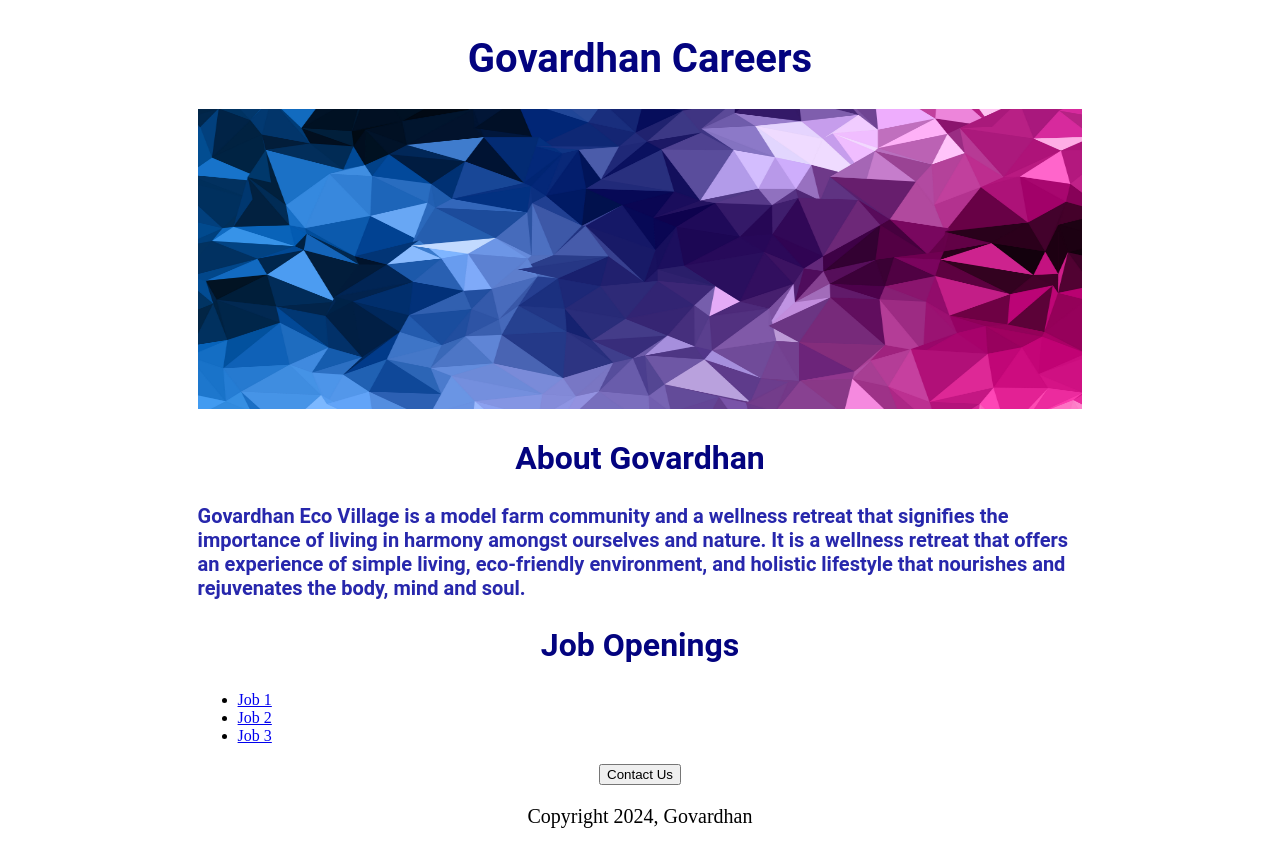
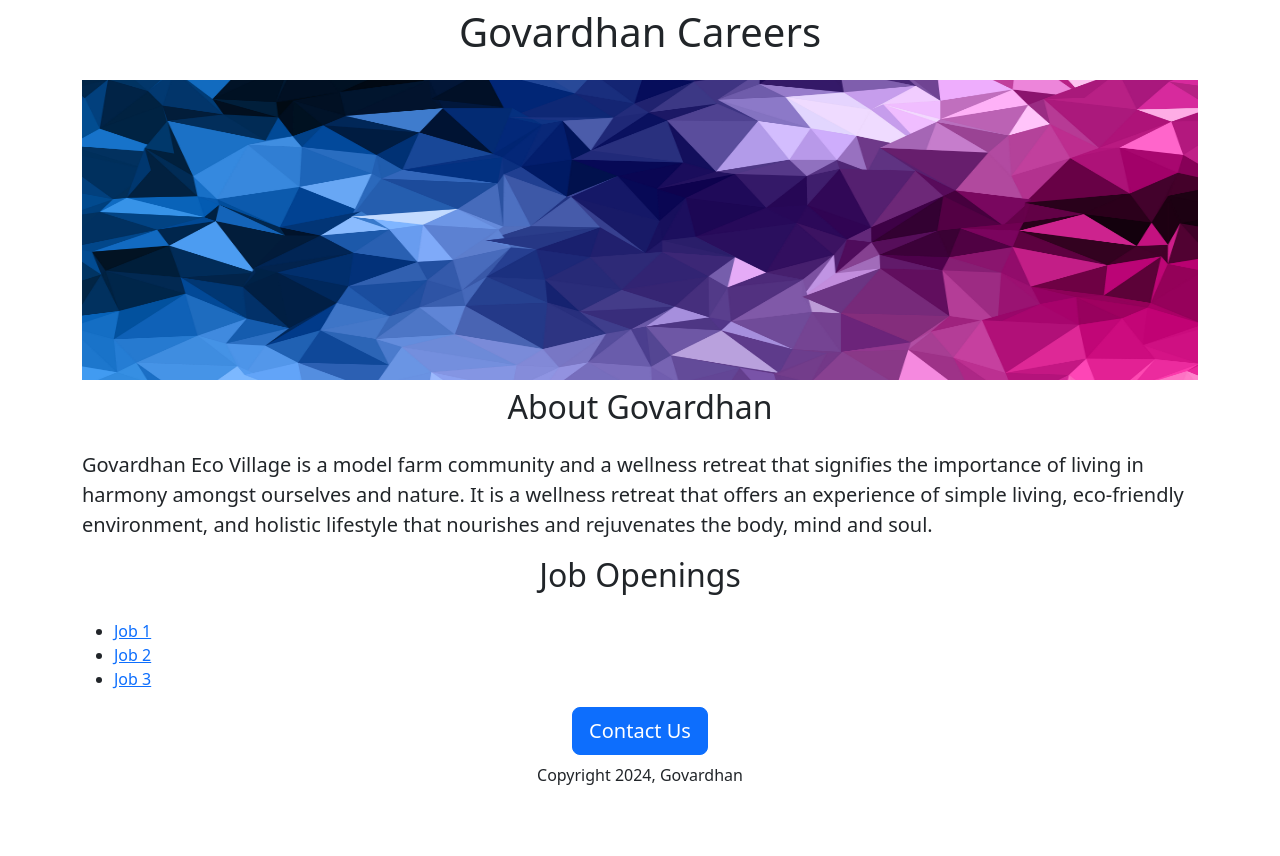
Before and after one commit to govardhangavireddy/govardhan-careers, a Flask app: page / in a window 1280 px wide. After the commit the page ends 785 px from the top, so only its background shows below. Run offline with Flask 3, Linux system fonts and the light colour scheme.

Commit message:
homepage modifications

```diff
--- a/templates/home.html
+++ b/templates/home.html
@@ -2,34 +2,31 @@
 <html>
 <head>
     <title>Govardhan Careers</title>
-    <link rel="stylesheet" href="style.css">
-     <!-- <style>
-        h1{
-            color: #5e3edc;
-            justify-content: center;
-            text-align: center;
-        }
-     </style> -->
+    <meta charset="utf-8">
+    <meta name="viewport" content="width=device-width, initial-scale=1">
+    <link href="https://cdn.jsdelivr.net/npm/bootstrap@5.3.3/dist/css/bootstrap.min.css" rel="stylesheet" integrity="sha384-QWTKZyjpPEjISv5WaRU9OFeRpok6YctnYmDr5pNlyT2bRjXh0JMhjY6hW+ALEwIH" crossorigin="anonymous">
+
+    <!-- <link rel="stylesheet" href="style.css"> -->
 </head>
 <body>
-    <div id="container">
-        <h1>Govardhan Careers</h1>
-        <img src = "/Users/govardhan/Flask_Tutorial/govardhan-careers/images/banner.jpg" alt = "Careers" width = "100%" height = "300px">
+    <div class="container">
+        <h1 class="text-center mt-2 mb-4">Govardhan Careers</h1>
+        <img id="banner" src = "/Users/govardhan/Flask_Tutorial/govardhan-careers/images/banner.jpg" alt = "Careers" width = "100%" height = "300px">
         <div>
-            <h2>About Govardhan</h2>
-            <p class="bodytext">Govardhan Eco Village is a model farm community and a wellness retreat that signifies the importance of living in harmony amongst ourselves and nature. It is a wellness retreat that offers an experience of simple living, eco-friendly environment, and holistic lifestyle that nourishes and rejuvenates the body, mind and soul.</p>
+            <h2 class="text-center mt-2 mb-4">About Govardhan</h2>
+            <p class="lead">Govardhan Eco Village is a model farm community and a wellness retreat that signifies the importance of living in harmony amongst ourselves and nature. It is a wellness retreat that offers an experience of simple living, eco-friendly environment, and holistic lifestyle that nourishes and rejuvenates the body, mind and soul.</p>
         </div>
-        <div class="content">
-            <h2>Job Openings</h2>
+        <div>
+            <h2 class="text-center mt-2 mb-4">Job Openings</h2>
             <ul>
                 <li><a href="job1.html">Job 1</a></li>
                 <li><a href="job2.html">Job 2</a></li>
                 <li><a href="job3.html">Job 3</a></li>
             </ul>
         </div>
-        <div style="text-align: center;font-size: 20px;">
-            <button>Contact Us</button>
-            <p>Copyright 2024, Govardhan</p>
+        <div class="text-center">
+            <button type="button" class="btn btn-primary btn-lg">Contact Us</button>
+            <p class="mt-2 mb-4">Copyright 2024, Govardhan</p>
         </div>
     </div>
 </body>
--- a/templates/style.css
+++ b/templates/style.css
@@ -1,30 +1,5 @@
-h1{
-    color: rgb(3, 3, 127);
-    font-size: 40px;
-    font-weight: bold;
-    text-align: center;
-    font-family: 'Roboto', sans-serif;
+#banner{
+    height: 360px;
+    width: 100%;
 
 }
-
-h2{
-    color: rgb(3, 3, 127);
-    font-size: 32px;
-    font-weight: bold;
-    text-align: center;
-    font-family: 'Roboto', sans-serif;
-}
-
-.bodytext{
-    color: rgb(39, 39, 172);
-    font-size: 20px;
-    font-weight: bold;
-    /* text-align: center; */
-    font-family: 'Roboto', sans-serif;
-}
-
-#container{
-    width: 70%;
-    margin: auto;
-    overflow: hidden;
-}
```
